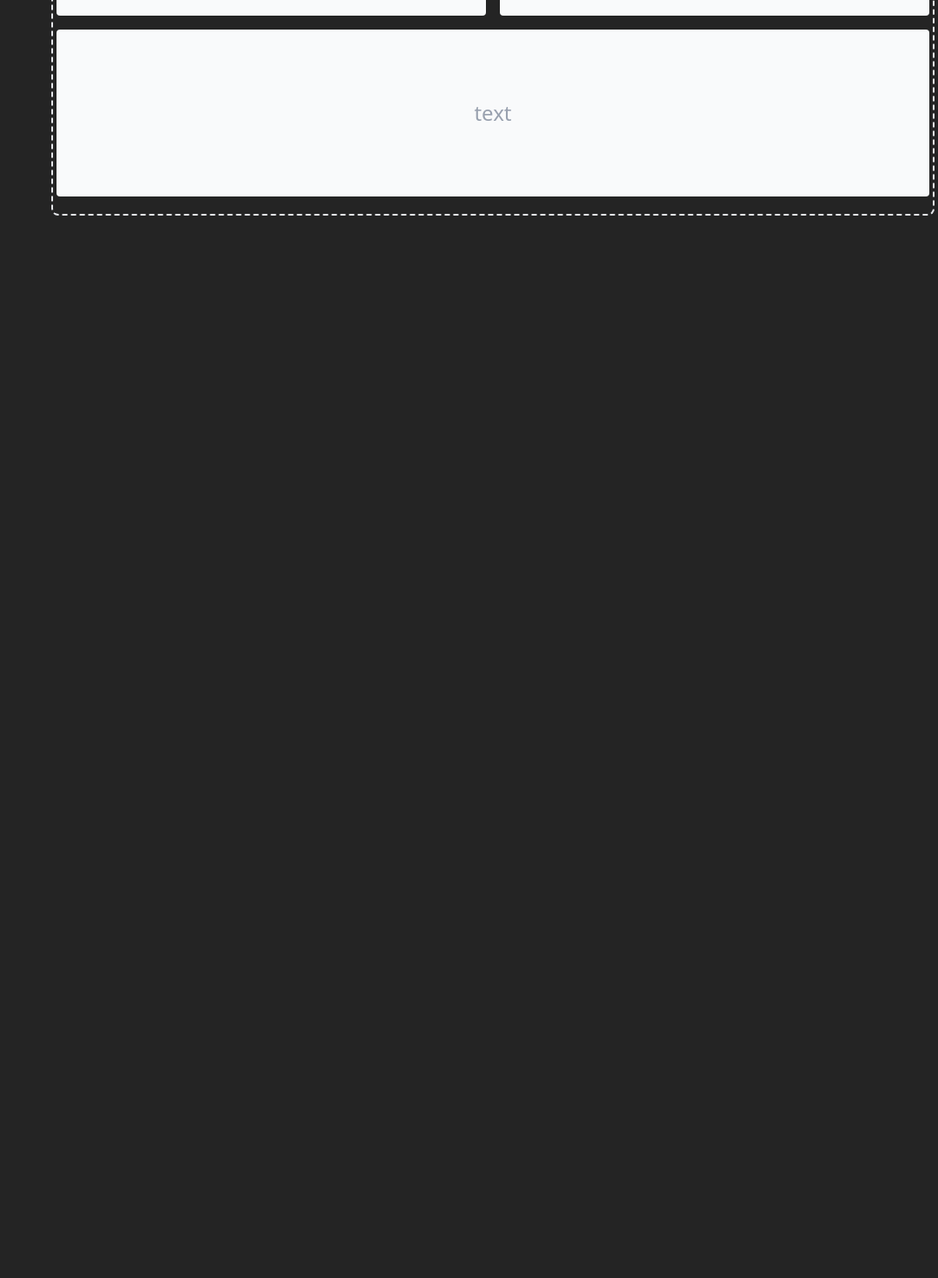
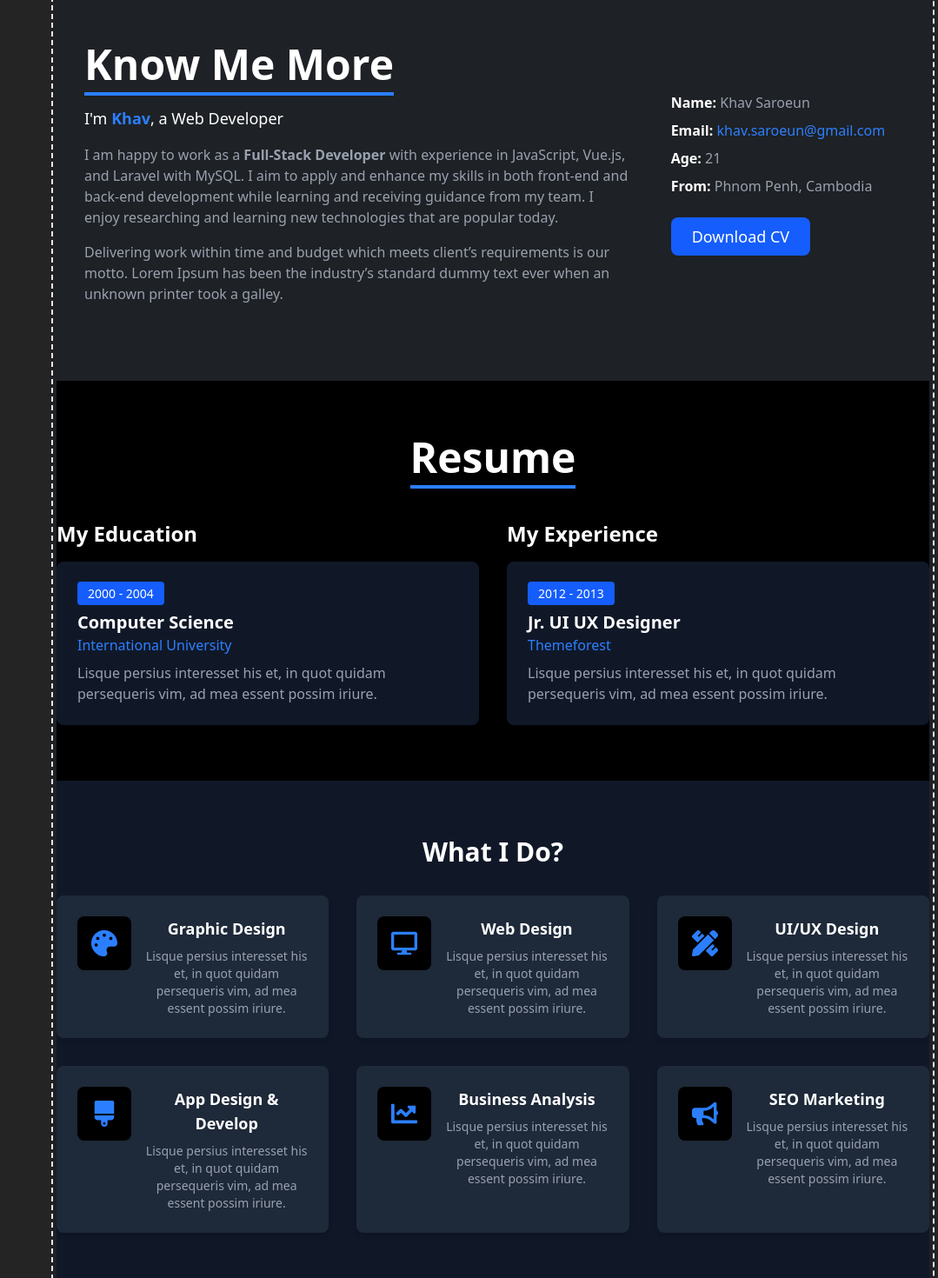
Before and after one commit to Khav9/portfolio, a React (Vite) app: page / in a window 1280 px wide. Shown: the part 920-2390 px from the top of the page at 87% size, without its empty margins (201-1280 px from the left). Before the commit the page ends 1172 px from the top, so only its background shows below. Built offline with nearby package versions, Linux system fonts and the light colour scheme.

Commit message:
add session of resume

```diff
--- a/src/layout/NavBar.jsx
+++ b/src/layout/NavBar.jsx
@@ -11,7 +11,7 @@ const NavBar = () => {
     <>
       <div className="bg-black sticky top-0 z-50 p-4 flex items-center justify-between sm:hidden">
         <a href="#" className="text-white font-bold uppercase">
-        KhavSaroeun
+          KhavSaroeun
         </a>
         <div className="flex items-center space-x-6">
           <a
@@ -19,17 +19,17 @@ const NavBar = () => {
             target="https://github.com/Khav9"
             rel="noopener noreferrer"
           >
-            <FaGithub  size={16}/>
+            <FaGithub size={16} />
           </a>
           <a
             href="https://www.linkedin.com/in/khav-saroeun-443b272a2/"
             target="https://www.linkedin.com/in/khav-saroeun-443b272a2/"
             rel="noopener noreferrer"
           >
-            <FaLinkedin size={16}/>
+            <FaLinkedin size={16} />
           </a>
           <a href="khav.saroeun@email.com">
-            <MdEmail size={18}/>
+            <MdEmail size={18} />
           </a>
           <button
             onClick={() => setMenuOpen(!menuOpen)}
@@ -127,7 +127,7 @@ const NavBar = () => {
                 target="https://github.com/Khav9"
                 rel="noopener noreferrer"
               >
-                <FaGithub size={24}/>
+                <FaGithub size={24} />
               </a>
               <a
                 href="https://www.linkedin.com/in/khav-saroeun-443b272a2/"
@@ -145,7 +145,8 @@ const NavBar = () => {
       </aside>
 
       <div className="p-1 sm:ml-64">
-        <div className="p-1 border-2 border-gray-200 border-dashed rounded-lg dark:border-gray-700">
+        <div className="p-1 border-2 border-gray-200 border-dashed rounded-lg bg-[#1E2125]">
+          {/* Hero Session */}
           <div
             id="hero_section"
             className="relative flex flex-col items-center justify-center h-screen mb-4 rounded-sm bg-[url('https://images.ctfassets.net/2htm8llflwdx/1LEJIT9KGRC4nwTJ5vuS6H/a912e31c468fd32986f2818816135cc4/OnlineLearning_SouthAsia_Learning_Indoor_GettyImages-1071652068.jpg')] bg-cover bg-center bg-fixed"
@@ -172,23 +173,23 @@ const NavBar = () => {
               <SlArrowDown size={24} />
             </a>
           </div>
-
+          {/* About Me */}
+          <AboutMe />
+          {/* Resume */}
+          <Resume />
+          {/* research & learning */}
+          <Services/>
+          {/* Portfolio */}
           <div className="grid grid-cols-2 gap-4 mb-4">
             <div className="flex items-center justify-center rounded-sm bg-gray-50 h-28 dark:bg-gray-800">
-              <p className="text-2xl text-gray-400 dark:text-gray-500">
-               text
-              </p>
+              <p className="text-2xl text-gray-400 dark:text-gray-500">text</p>
             </div>
             <div className="flex items-center justify-center rounded-sm bg-gray-50 h-28 dark:bg-gray-800">
-              <p className="text-2xl text-gray-400 dark:text-gray-500">
-               text
-              </p>
+              <p className="text-2xl text-gray-400 dark:text-gray-500">text</p>
             </div>
           </div>
           <div className="flex items-center justify-center h-48 mb-4 rounded-sm bg-gray-50 dark:bg-gray-800">
-            <p className="text-2xl text-gray-400 dark:text-gray-500">
-              text
-            </p>
+            <p className="text-2xl text-gray-400 dark:text-gray-500">text</p>
           </div>
         </div>
       </div>
@@ -197,3 +198,186 @@ const NavBar = () => {
 };
 
 export default NavBar;
+
+// function AboutMe() {
+//   return (
+//     <section className="bg-black text-white py-16 px-8">
+//       <div className="max-w-5xl mx-auto flex flex-col md:flex-row items-center">
+//         <div className="md:w-2/3 text-center md:text-left">
+//           <h2 className="text-5xl font-bold text-gray-800 relative inline-block">
+//             <span className="absolute -z-10 text-7xl font-extrabold text-gray-900 opacity-20">
+//               ABOUT ME
+//             </span>
+//             <span className="relative text-white border-b-4 border-blue-500">Know Me More</span>
+//           </h2>
+//           <p className="mt-6 text-lg font-light">
+//             I'm <span className="font-bold text-blue-500">Simone Olivia</span>, a Web Developer
+//           </p>
+//           <p className="mt-4 text-gray-400">
+//             I help you build brand for your business at an affordable price. Thousands of clients have
+//             procured exceptional results while working with our dedicated team. When an unknown printer took a
+//             galley of type and scrambled it to make a type specimen book.
+//           </p>
+//           <p className="mt-4 text-gray-400">
+//             Delivering work within time and budget which meets client’s requirements is our motto. Lorem Ipsum
+//             has been the industry’s standard dummy text ever when an unknown printer took a galley.
+//           </p>
+//         </div>
+//         <div className="md:w-1/3 mt-8 md:mt-0 md:pl-12">
+//           <div className="text-gray-400 space-y-2">
+//             <p><span className="text-white font-bold">Name:</span> Simone Olivia</p>
+//             <p><span className="text-white font-bold">Email:</span> <a href="mailto:chat@simone.com" className="text-blue-500">chat@simone.com</a></p>
+//             <p><span className="text-white font-bold">Age:</span> 28</p>
+//             <p><span className="text-white font-bold">From:</span> Los Angeles, California</p>
+//           </div>
+//           <button className="mt-6 bg-blue-600 hover:bg-blue-700 text-white py-2 px-6 rounded-lg text-lg">
+//             Download CV
+//           </button>
+//         </div>
+//       </div>
+//     </section>
+//   );
+// }
+
+function AboutMe() {
+  return (
+    <section className="bg-[#1E2125] text-white pt-36 pb-22 px-8">
+      <div className="max-w-5xl mx-auto flex flex-col md:flex-row items-center">
+        <div className="md:w-2/3 text-center md:text-left">
+          <h2 className="text-5xl font-bold text-gray-800 relative inline-block">
+            <span
+              className="absolute -z-10 text-7xl font-extrabold text-gray-900 opacity-20"
+              style={{ textShadow: "4px 4px 10px rgba(0, 0, 0, 0.5)" }}
+            >
+              ABOUT ME
+            </span>
+            <span className="relative text-white border-b-4 border-blue-500">
+              Know Me More
+            </span>
+          </h2>
+          <p className="mt-6 text-lg font-light">
+            I'm <span className="font-bold text-blue-500">Khav</span>, a Web
+            Developer
+          </p>
+          <p className="mt-4 text-gray-400">
+            I am happy to work as a  <span className="font-bold">Full-Stack Developer</span> with experience
+            in JavaScript, Vue.js, and Laravel with MySQL. I aim to apply and
+            enhance my skills in both front-end and back-end development while
+            learning and receiving guidance from my team. I enjoy researching
+            and learning new technologies that are popular today.
+          </p>
+          <p className="mt-4 text-gray-400">
+            Delivering work within time and budget which meets client’s
+            requirements is our motto. Lorem Ipsum has been the industry’s
+            standard dummy text ever when an unknown printer took a galley.
+          </p>
+        </div>
+        <div className="md:w-1/3 mt-8 md:mt-0 md:pl-12">
+          <div className="text-gray-400 space-y-2">
+            <p>
+              <span className="text-white font-bold">Name:</span> Khav Saroeun
+            </p>
+            <p>
+              <span className="text-white font-bold">Email:</span>{" "}
+              <a href="mailto:chat@simone.com" className="text-blue-500">
+                khav.saroeun@gmail.com
+              </a>
+            </p>
+            <p>
+              <span className="text-white font-bold">Age:</span> 21
+            </p>
+            <p>
+              <span className="text-white font-bold">From:</span> Phnom Penh,
+              Cambodia
+            </p>
+          </div>
+          <button className="mt-6 bg-blue-600 hover:bg-blue-700 text-white py-2 px-6 rounded-lg text-lg">
+            Download CV
+          </button>
+        </div>
+      </div>
+    </section>
+  );
+}
+
+
+
+function Resume() {
+  return (
+    <section className="bg-black text-white py-16 ">
+      <div className="max-w-5xl mx-auto">
+        <h2 className="text-5xl font-bold text-gray-800 relative inline-block text-center w-full">
+          <span
+            className="absolute -z-10 text-7xl font-extrabold text-gray-900 opacity-20"
+            style={{ textShadow: "4px 4px 10px rgba(0, 0, 0, 0.5)" }}
+          >
+            SUMMARY
+          </span>
+          <span className="relative text-white border-b-4 border-blue-500">Resume</span>
+        </h2>
+
+        <div className="mt-12 grid md:grid-cols-2 gap-8">
+          {/* Education Section */}
+          <div>
+            <h3 className="text-2xl font-bold">My Education</h3>
+            <div className="bg-gray-900 p-6 rounded-lg mt-4">
+              <span className="bg-blue-600 text-white text-sm px-3 py-1 rounded">2000 - 2004</span>
+              <h4 className="text-xl font-bold mt-2">Computer Science</h4>
+              <p className="text-blue-500">International University</p>
+              <p className="text-gray-400 mt-2">
+                Lisque persius interesset his et, in quot quidam persequeris vim, ad mea essent possim iriure.
+              </p>
+            </div>
+          </div>
+
+          {/* Experience Section */}
+          <div>
+            <h3 className="text-2xl font-bold">My Experience</h3>
+            <div className="bg-gray-900 p-6 rounded-lg mt-4">
+              <span className="bg-blue-600 text-white text-sm px-3 py-1 rounded">2012 - 2013</span>
+              <h4 className="text-xl font-bold mt-2">Jr. UI UX Designer</h4>
+              <p className="text-blue-500">Themeforest</p>
+              <p className="text-gray-400 mt-2">
+                Lisque persius interesset his et, in quot quidam persequeris vim, ad mea essent possim iriure.
+              </p>
+            </div>
+          </div>
+        </div>
+      </div>
+    </section>
+  );
+}
+
+
+
+import { FaPalette, FaDesktop, FaPencilRuler, FaBrush, FaChartLine, FaBullhorn } from "react-icons/fa";
+
+const services = [
+  { title: "Graphic Design", icon: <FaPalette />, description: "Lisque persius interesset his et, in quot quidam persequeris vim, ad mea essent possim iriure." },
+  { title: "Web Design", icon: <FaDesktop />, description: "Lisque persius interesset his et, in quot quidam persequeris vim, ad mea essent possim iriure." },
+  { title: "UI/UX Design", icon: <FaPencilRuler />, description: "Lisque persius interesset his et, in quot quidam persequeris vim, ad mea essent possim iriure." },
+  { title: "App Design & Develop", icon: <FaBrush />, description: "Lisque persius interesset his et, in quot quidam persequeris vim, ad mea essent possim iriure." },
+  { title: "Business Analysis", icon: <FaChartLine />, description: "Lisque persius interesset his et, in quot quidam persequeris vim, ad mea essent possim iriure." },
+  { title: "SEO Marketing", icon: <FaBullhorn />, description: "Lisque persius interesset his et, in quot quidam persequeris vim, ad mea essent possim iriure." }
+];
+
+function Services() {
+  return (
+    <section className="bg-gray-900 text-white py-16">
+      <div className="max-w-6xl mx-auto text-center">
+        <h2 className="text-3xl font-bold mb-8 text-white">What I Do?</h2>
+        <div className="grid md:grid-cols-2 lg:grid-cols-3 gap-8">
+          {services.map((service, index) => (
+            <div key={index} className="flex items-start p-6 bg-gray-800 rounded-lg shadow-md">
+              <div className="text-blue-500 text-3xl p-4 bg-black rounded-lg">{service.icon}</div>
+              <div className="ml-4">
+                <h3 className="text-lg font-semibold">{service.title}</h3>
+                <p className="text-gray-400 text-sm mt-2">{service.description}</p>
+              </div>
+            </div>
+          ))}
+        </div>
+      </div>
+    </section>
+  );
+}
```
